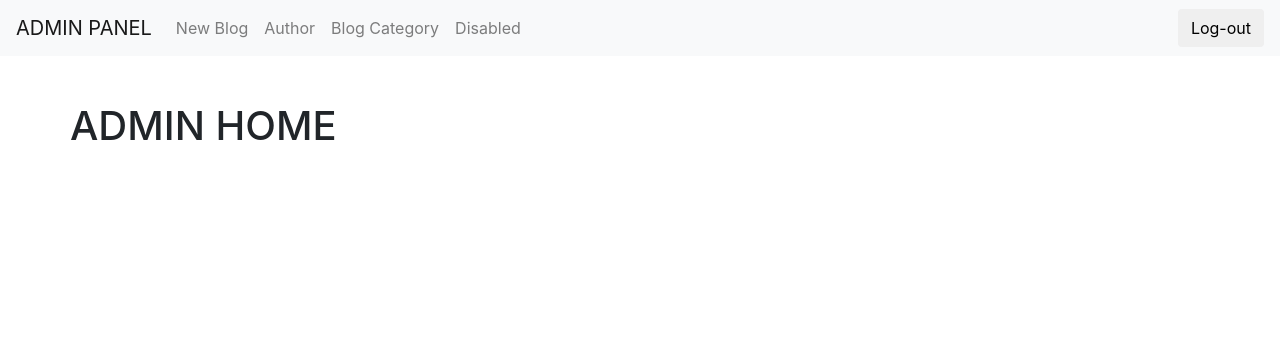
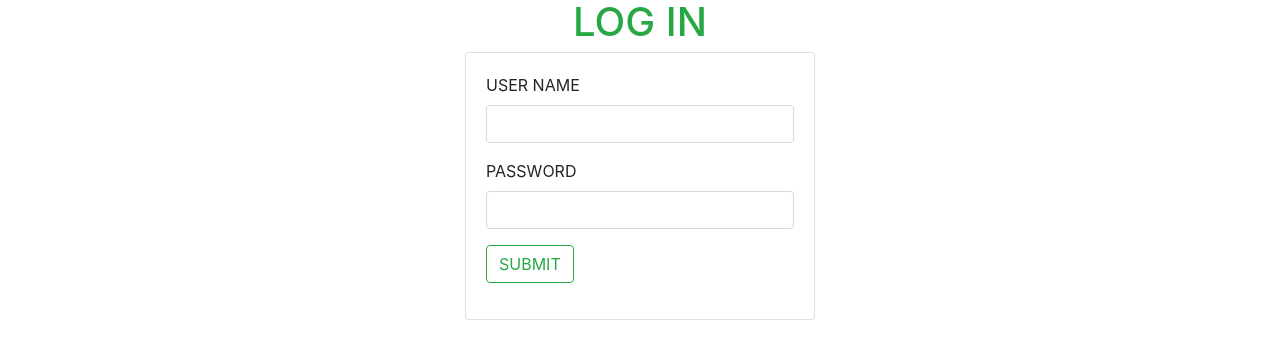
Before and after one commit to khyrulAlam/blogwithphp, a PHP site: page /admin/index.php in a window 1280 px wide. Shown: the top 359 px of the page. Run offline with PHP 8.4, Linux system fonts and the light colour scheme; some libraries are stand-ins or nearby versions.

Commit message:
login and session

```diff
--- a/admin/app/controller.php
+++ b/admin/app/controller.php
@@ -0,0 +1,7 @@
+<?php
+  session_start();
+  require 'db.php';
+  require 'view.php';
+  $conn = connect($config);
+
+  if(!$conn) die('Could\'t connect the database');
--- a/admin/app/db.php
+++ b/admin/app/db.php
@@ -32,3 +32,24 @@ function insert($conn,$query,$binding){
   $strm = $conn->prepare($query);
   return $strm->execute($binding);
 }
+
+function login($conn,$user,$pass){
+
+    $strt = $conn->prepare("SELECT * FROM author WHERE BINARY author_name=:author_name");
+    $res = $strt->execute(array(
+      'author_name' => $user
+    ));
+    $result = $strt->fetchAll(PDO::FETCH_ASSOC);
+    return ($result) ? $result[0] : false;
+    //echo $result['author_name'];
+    //exit;
+}
+
+
+function is_login(){
+  if(!isset($_SESSION['author_name'])){
+    header('location:/blog/admin');
+  }else{
+    return false;
+  }
+}
--- a/admin/app/view.php
+++ b/admin/app/view.php
@@ -1,6 +1,6 @@
 <?php
 
-function view($path,$data=null){
+function view($path,$data = null){
   if($data){
     extract($data);
   }
--- a/admin/author.php
+++ b/admin/author.php
@@ -1,8 +1,5 @@
 <?php
-  require 'app/db.php';
-  require 'app/view.php';
-
-  $conn = connect($config);
+  require 'app/controller.php';
 
   if($conn){
     //featch all data;
--- a/admin/category.php
+++ b/admin/category.php
@@ -1,8 +1,5 @@
 <?php
-  require 'app/db.php';
-  require 'app/view.php';
-
-  $conn = connect($config);
+  require 'app/controller.php';
 
   if($conn){
     $rows = query($conn,'category');
--- /dev/null
+++ b/admin/home.php
@@ -0,0 +1,6 @@
+<?php
+  require 'app/controller.php';
+
+  is_login();
+  view('home');
+?>
--- a/admin/index.php
+++ b/admin/index.php
@@ -1,7 +1,73 @@
 <?php
-  require 'app/view.php';
+  require 'app/controller.php';
 
-  view('home',array(
-    'hi' => 'hi'
-  ));
+  if(isset($_SESSION['author_name'])){
+    header('location:/blog/admin/home.php');
+  };
+
+  $data = [];
+  if($_SERVER['REQUEST_METHOD'] === 'POST'){
+    $user = trim($_POST['username']);
+    $pass = trim($_POST['password']);
+    if(!empty($user) && !empty($pass)){
+      $result = login($conn,$user,$pass);
+      if (!$result) {
+        $data['error'] = "User Or Password doesn't match";
+      }else{
+        $_SESSION['author_name'] = $result['author_name'];
+        header('location:/blog/admin/home.php');
+      }
+    }else{
+      $data['error'] = "Please Input Your User Name And Password";
+    }
+  }
 ?>
+
+
+<!DOCTYPE html>
+<html>
+  <head>
+    <meta charset="utf-8">
+    <title>Login</title>
+    <!-- Bootstrap CSS -->
+    <link rel="stylesheet" href="https://maxcdn.bootstrapcdn.com/bootstrap/4.0.0-beta/css/bootstrap.min.css" integrity="sha384-/Y6pD6FV/Vv2HJnA6t+vslU6fwYXjCFtcEpHbNJ0lyAFsXTsjBbfaDjzALeQsN6M" crossorigin="anonymous">
+    </head>
+  <body>
+
+    <section>
+      <div class="container">
+        <div class="row justify-content-center">
+          <div class="col-4">
+            <h1 class="text-center text-success">LOG IN</h1>
+            <?php if(isset($data['error'])){?>
+            <div class="alert alert-danger" role="alert">
+              <span style="font-size:13px"><?= $data['error'];?></span>
+            </div>
+          <?php } ?>
+            <div class="card">
+              <div class="card-body">
+                <form class="" action="" method="post">
+                  <div class="form-group">
+                    <label for="username">USER NAME</label>
+                    <input type="text" name="username" id="username" class="form-control">
+                  </div>
+                  <div class="form-group">
+                    <label for="password">PASSWORD</label>
+                    <input type="password" name="password" id="password" class="form-control">
+                  </div>
+                  <div class="form-group">
+                    <button type="submit" class="btn btn-outline-success">SUBMIT</button>
+                  </div>
+                </form>
+              </div>
+            </div>
+          </div>
+        </div>
+      </div>
+    </section>
+
+  <script src="https://code.jquery.com/jquery-3.2.1.slim.min.js" integrity="sha384-KJ3o2DKtIkvYIK3UENzmM7KCkRr/rE9/Qpg6aAZGJwFDMVNA/GpGFF93hXpG5KkN" crossorigin="anonymous"></script>
+  <script src="https://cdnjs.cloudflare.com/ajax/libs/popper.js/1.11.0/umd/popper.min.js" integrity="sha384-b/U6ypiBEHpOf/4+1nzFpr53nxSS+GLCkfwBdFNTxtclqqenISfwAzpKaMNFNmj4" crossorigin="anonymous"></script>
+  <script src="https://maxcdn.bootstrapcdn.com/bootstrap/4.0.0-beta/js/bootstrap.min.js" integrity="sha384-h0AbiXch4ZDo7tp9hKZ4TsHbi047NrKGLO3SEJAg45jXxnGIfYzk4Si90RDIqNm1" crossorigin="anonymous"></script>
+  </body>
+</html>
--- a/admin/layout/mainLayout.php
+++ b/admin/layout/mainLayout.php
@@ -9,14 +9,14 @@
   </head>
   <body>
     <nav class="navbar navbar-expand-lg navbar-light bg-light justify-content-between">
-      <a class="navbar-brand" href="/blog/admin">ADMIN PANEL</a>
+      <a class="navbar-brand" href="/blog/admin/home.php">ADMIN PANEL</a>
       <button class="navbar-toggler" type="button" data-toggle="collapse" data-target="#navbarNav" aria-controls="navbarNav" aria-expanded="false" aria-label="Toggle navigation">
         <span class="navbar-toggler-icon"></span>
       </button>
       <div class="collapse navbar-collapse" id="navbarNav">
         <ul class="navbar-nav">
           <li class="nav-item">
-            <a class="nav-link" href="/blog">New Blog</a>
+            <a class="nav-link" href="/blog/admin/addblog.php">New Blog</a>
           </li>
           <li class="nav-item">
             <a class="nav-link" href="/blog/admin/author.php">Author</a>
@@ -29,8 +29,11 @@
           </li>
         </ul>
       </div>
-      <div class="">
-        <button type="button" class="btn btn-default" name="button">Log-out</button>
+      <div class="col-2">
+        <span class="text-success"><?= $_SESSION['author_name']?></span>
+        <a href="/blog/admin/logout.php">
+          <button type="button" class="btn btn btn-outline-danger">Log-out</button>
+        </a>
       </div>
     </nav>
     <br>
--- /dev/null
+++ b/admin/logout.php
@@ -0,0 +1,6 @@
+<?php
+  session_start();
+  session_destroy();
+  $_SESSION = [];
+  header('location:/blog/admin');
+?>
```
Also changed, not shown: admin/addblog.php (added, +14 -0 lines), admin/layout/blog.view.php (added, +33 -0 lines).
